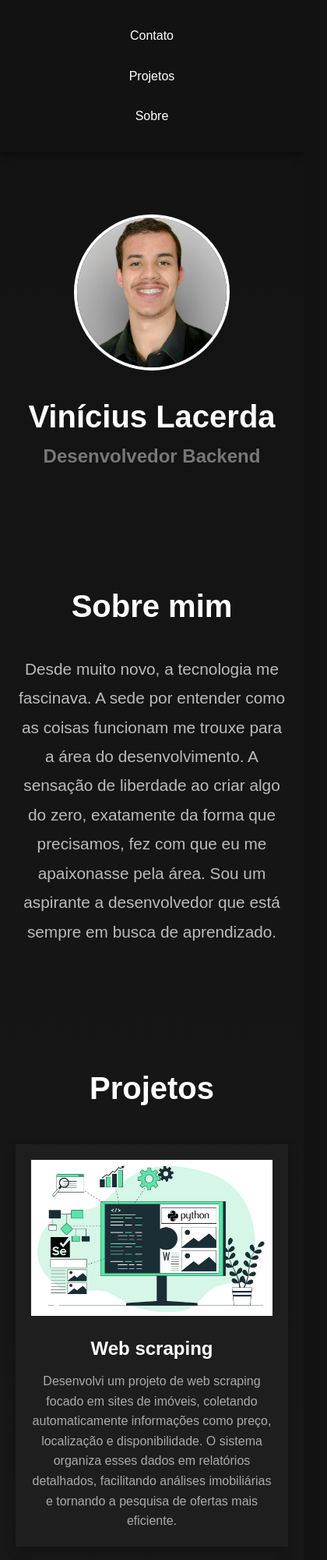
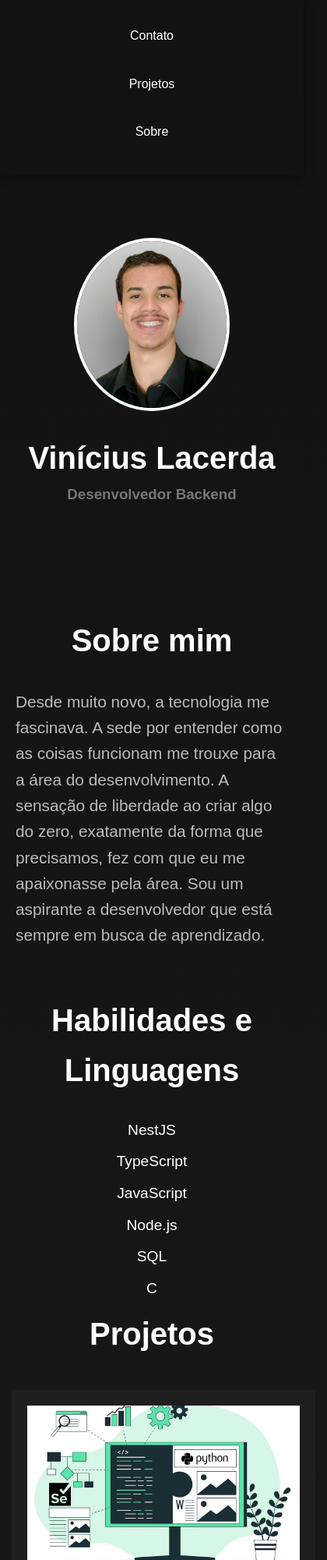
Before and after one commit to isPixel/portifolio-frontend, a plain HTML site: page index.html in a window 390 px wide. Shown: the top 2000 px of the page at 78% size, 420 px wide, since content can reach past the window. Drawn offline with Linux system fonts and the light colour scheme.

Commit message:
Add linguagens e footer

```diff
--- a/index.css
+++ b/index.css
@@ -12,13 +12,11 @@ body {
   background-image: linear-gradient(180deg, #121212, #1c1c1c);
 }
 
-
 header {
   background-color: rgba(18, 18, 18, 0.8);
   padding: 15px 20px;
   box-shadow: 0 2px 10px rgba(0, 0, 0, 0.5);
 }
-
 
 nav {
   display: flex;
@@ -40,153 +38,152 @@ nav a:hover {
   color: #333;
 }
 
-
 @media (max-width: 768px) {
   nav {
     text-align: center;
+    flex-direction: column;
+    padding-bottom: 10px;
   }
+
   nav a {
-    margin: 0 10px;
+    margin: 10px;
     font-size: 1em;
     padding: 8px;
+    width: auto;
   }
 }
 
 #perfil {
   text-align: center;
-  margin: 80px 0;
+  margin: 80px auto;
 }
 
 #foto-perfil {
   width: 200px;
-  height: 200px;
+  height: auto;
   border-radius: 50%;
   border: 4px solid #fff;
-  object-fit: cover;
 }
 
 #perfil h2 {
   margin-top: 20px;
   font-size: 2.5em;
-  color: #fff;
 }
 
 #perfil h3 {
   color: #777;
-  font-size: 1.5em;
 }
 
-/* Sobre */
 #sobre {
-  background-color: transparent;
   padding: 60px 20px;
-  margin: 40px auto;
-  max-width: 900px;
-  text-align: center;
 }
 
 #sobre p {
   font-size: 1.3em;
   color: #bbb;
-  line-height: 1.8;
-  max-width: 800px;
-  margin: 0 auto;
 }
 
-/* Projetos */
+#habilidades {
+  padding:60px20px ;
+  text-align:center ;
+}
+
+#habilidades h2 {
+  font-size :2.5em ;
+  margin-bottom :30px ;
+}
+
+#habilidades ul {
+  list-style-type:none ;
+  padding-left :0 ;
+}
+
+#habilidades li {
+  font-size :1.2em ;
+  color:#fff ;
+  margin-bottom :10px ;
+}
+
 #projetos {
-  background-color: transparent;
-  padding: 50px 20px;
+   padding:50px20px;
 }
 
 .titulos-sessao {
-  text-align: center;
-  font-size: 2.5em;
-  margin-bottom: 30px;
-  color: #fff;
+   text-align:center ;
+   font-size :2.5em ;
+   margin-bottom :30px ;
 }
 
 .projetos-box {
-  display: inline-block;
-  width: 30%;
-  margin: 15px;
-  padding: 20px;
-  background-color: #1e1e1e;
-  text-align: center;
-  box-shadow: 0 4px 12px rgba(0, 0, 0, 0.3);
-  transition: transform 0.3s ease;
+   display:inline-block ;
+   width :30% ;
+   min-height: 400px;
+   margin :15px ;
+   padding :20px ;
+   background-color :#1e1e1e ;
+   text-align:center ;
+   box-shadow :04px12px rgba(0,0,0,0.3) ;
+   transition :transform .3s ease ;
 }
 
 .projetos-box:hover {
-  transform: translateY(-10px);
+   transform :translateY(-10px) ;
 }
 
 .projetos-box img {
-  width: 100%;
-  height: 200px;
-  object-fit: cover;
-  margin-bottom: 15px;
+   width :100% ;
+   height :200px ;
+   object-fit :cover ;
+   margin-bottom :15px ;
 }
 
 .projetos-box h3 {
-  font-size: 1.5em;
-  color: #fff;
-  margin-bottom: 10px;
+   font-size :1.5em ;
+   margin-bottom :10px ;
 }
 
 .projetos-box p {
-  font-size: 1em;
-  color: #aaa;
+   color:#aaa ;
 }
 
-/* Contato */
 #contato {
-  background-color: #1e1e1e;
-  padding: 50px 20px;
-  color: #fff;
-  text-align: center;
+   background-color:#1e1e1e ;
+   padding :50px20px ;
+   text-align:center ;
 }
 
 #contato form {
-  max-width: 600px;
-  margin: 0 auto;
+   max-width :600px ;
+   margin :0 auto ;
 }
 
 #contato input[type="email"],
 #contato textarea {
-  width: 100%;
-  padding: 15px;
-  margin-bottom: 20px;
-  border: none;
-  border-radius: 5px;
-  background-color: #333;
-  color: #fff;
+   width :100% ;
+   padding :15px ;
+   margin-bottom :20px ;
+   border:none ;
+   border-radius :5px ;
+   background-color :#333 ;
 }
 
 #contato input[type="submit"] {
-  background-color: #ffcc00;
-  color: #333;
-  border: none;
-  padding: 15px 30px;
-  font-size: 1.2em;
-  cursor: pointer;
-  border-radius: 5px;
-  transition: background-color 0.3s ease;
+   background-color:#ffcc00 ;
+   color:#333 ;
+   border:none ;
+   padding :15px30px ;
+   font-size :1.2em ;
+   cursor:pointer ;
+   border-radius :5px ;
 }
 
 #contato input[type="submit"]:hover {
-  background-color: #e6b800;
+    background-color:#e6b800 ;
 }
 
-/* Responsivo */
-@media (max-width: 768px) {
-  .projetos-box {
-    width: 100%;
-    margin: 10px 0;
-  }
-
-  nav a {
-    display: block;
-    margin: 10px 0;
-  }
+@media (max-width:768px) {
+    .projetos-box {
+        width:100%;
+        margin-top:10px ;
+    }
 }
--- a/index.html
+++ b/index.html
@@ -9,16 +9,9 @@
   <body>
     <header>
       <nav>
-        <div class="menu-toggle" id="mobile-menu">
-          <span class="bar"></span>
-          <span class="bar"></span>
-          <span class="bar"></span>
-        </div>
-        <div class="nav-links" id="nav-links">
         <a href="#contato">Contato</a>
         <a href="#projetos">Projetos</a>
         <a href="#sobre">Sobre</a>
-        </div>
       </nav>
     </header>
 
@@ -34,14 +27,24 @@
       <p>Desde muito novo, a tecnologia me fascinava. A sede por entender como as coisas funcionam me trouxe para a área do desenvolvimento. A sensação de liberdade ao criar algo do zero, exatamente da forma que precisamos, fez com que eu me apaixonasse pela área. Sou um aspirante a desenvolvedor que está sempre em busca de aprendizado.</p>
     </div>
 
+    <div id="habilidades">
+      <h2 class="titulos-sessao">Habilidades e Linguagens</h2>
+      <ul>
+        <li>NestJS</li>
+        <li>TypeScript</li>
+        <li>JavaScript</li>
+        <li>Node.js</li>
+        <li>SQL</li>
+        <li>C</li>
+      </ul>
+    </div>
+
     <div id="projetos">
       <h2 class="titulos-sessao">Projetos</h2>
       <div class="projetos-box">
         <img class="projetos-box-foto" src="images/project-webscraping.jpg"/>
         <h3>Web scraping</h3>
-        <p>Desenvolvi um projeto de web scraping focado em sites de imóveis, coletando automaticamente informações como preço, localização e disponibilidade. O sistema organiza esses dados em relatórios detalhados, facilitando análises imobiliárias e tornando a pesquisa de ofertas mais eficiente.
-
-</p>
+        <p>Desenvolvi um projeto de web scraping focado em sites de imóveis, coletando automaticamente informações como preço, localização e disponibilidade. O sistema organiza esses dados em relatórios detalhados, facilitando análises imobiliárias e tornando a pesquisa de ofertas mais eficiente.</p>
       </div>
 
       <div class="projetos-box">
@@ -65,5 +68,11 @@
         <input type="submit" value="Enviar" />
       </form>
     </div>
+
+
+    <footer style="text-align: center; padding: 20px; background-color: #1e1e1e; color: #fff;">
+      &copy; 2024 Vinícius Lacerda. Todos os direitos reservados.
+    </footer>
+
   </body>
 </html>
```
Lines whose indentation alone changed are shown as unchanged.
